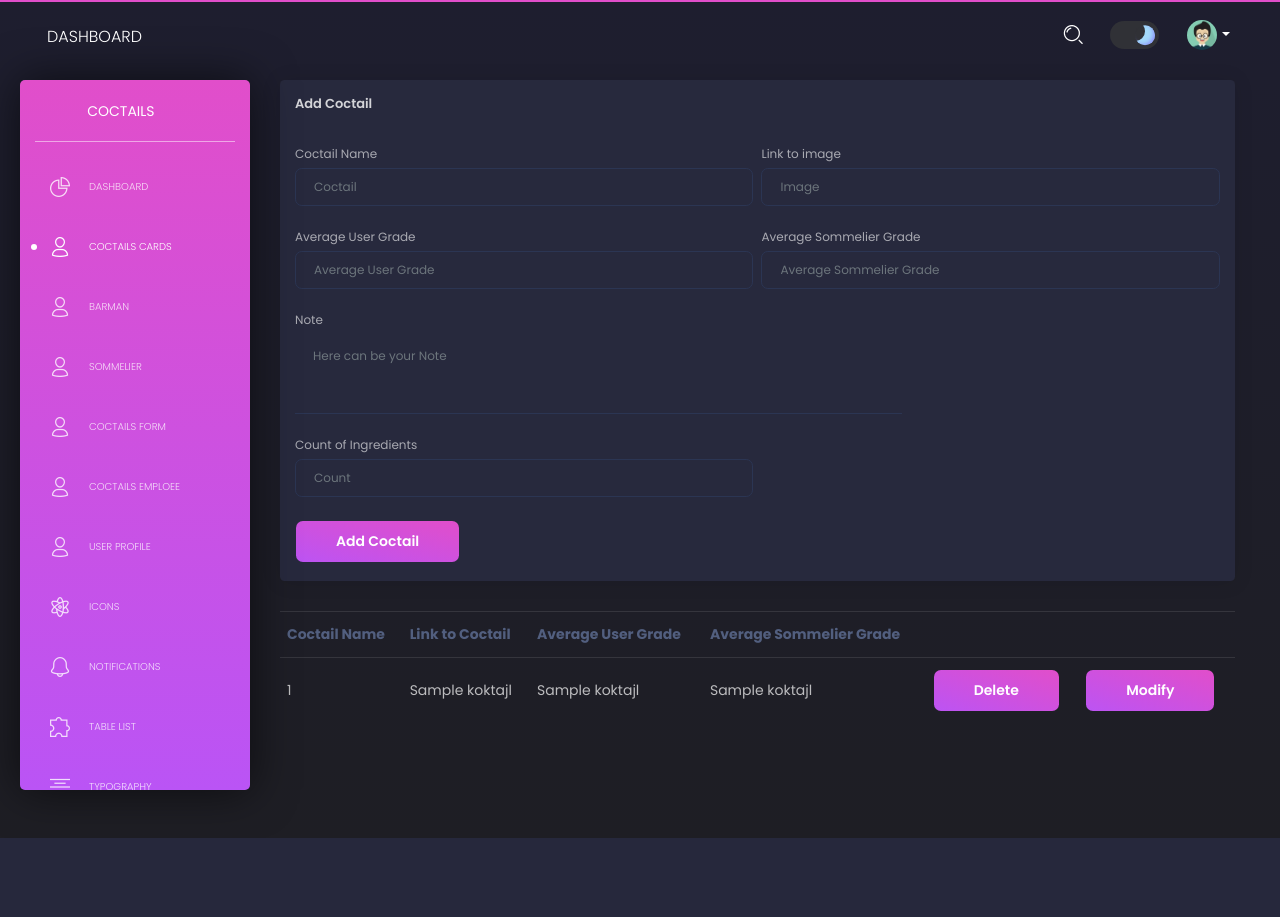
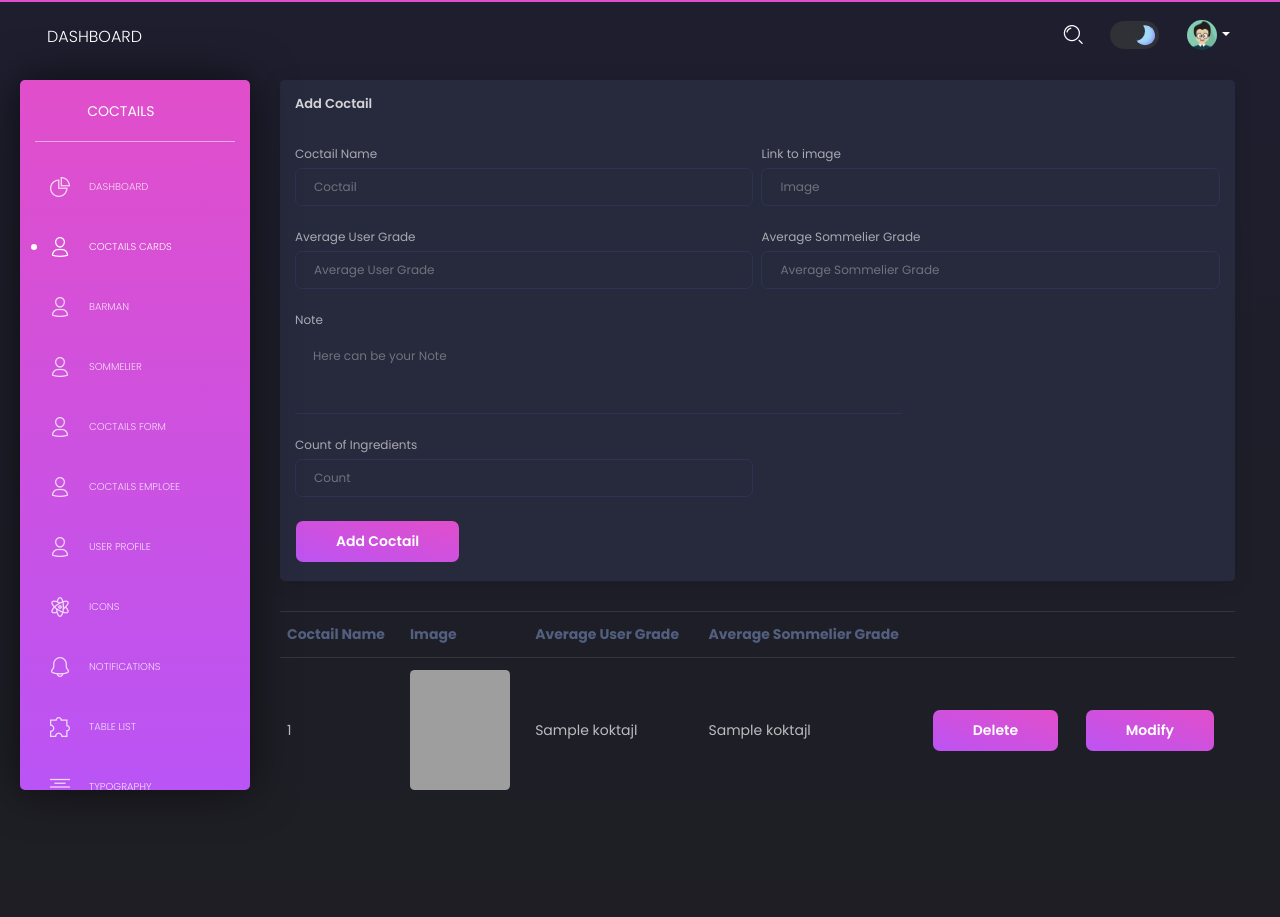
Before and after one commit to TMichaelan/sbd-cocktail-project-put, a Flask app: page /coctails_cards.html in a window 1280 px wide. Before the commit the page ends 838 px from the top, so only its background shows below. Run offline with Flask 2, Linux system fonts and the light colour scheme; tables that the repository leaves empty hold one stand-in row (values such as "Sample post"); a database or web service that is not in the repository returns one stand-in record (values such as "Sample title"); parts of the project's set-up code (start-up, migrations or seed data) failed here and were passed over; some libraries are stand-ins or nearby versions; grey boxes are pictures that could not be loaded.

Commit message:
feat: add images for coctail

```diff
--- a/apps/templates/home/coctails_cards.html
+++ b/apps/templates/home/coctails_cards.html
@@ -81,7 +81,7 @@
         <table class="table">
           <tr>
             <th>Coctail Name</th>
-            <th>Link to Coctail</th>
+            <th>Image</th>
             <th>Average User Grade</th>
             <th>Average Sommelier Grade</th>
             <th></th>
@@ -95,7 +95,7 @@
 
           <tr>
             <td>{{ user[0] }}</td>
-            <td>{{ user[1] }}</td>
+            <td> <img src="{{ user[1] }}" alt="Image Coctail"width="100" height="120"></td>
             <td>{{ user[2] }}</td>
             <td>{{ user[3] }}</td>
             <td><button class="btn btn-primary" onclick="deleteUser('{{user[0]}}')">Delete</button></td>
```
